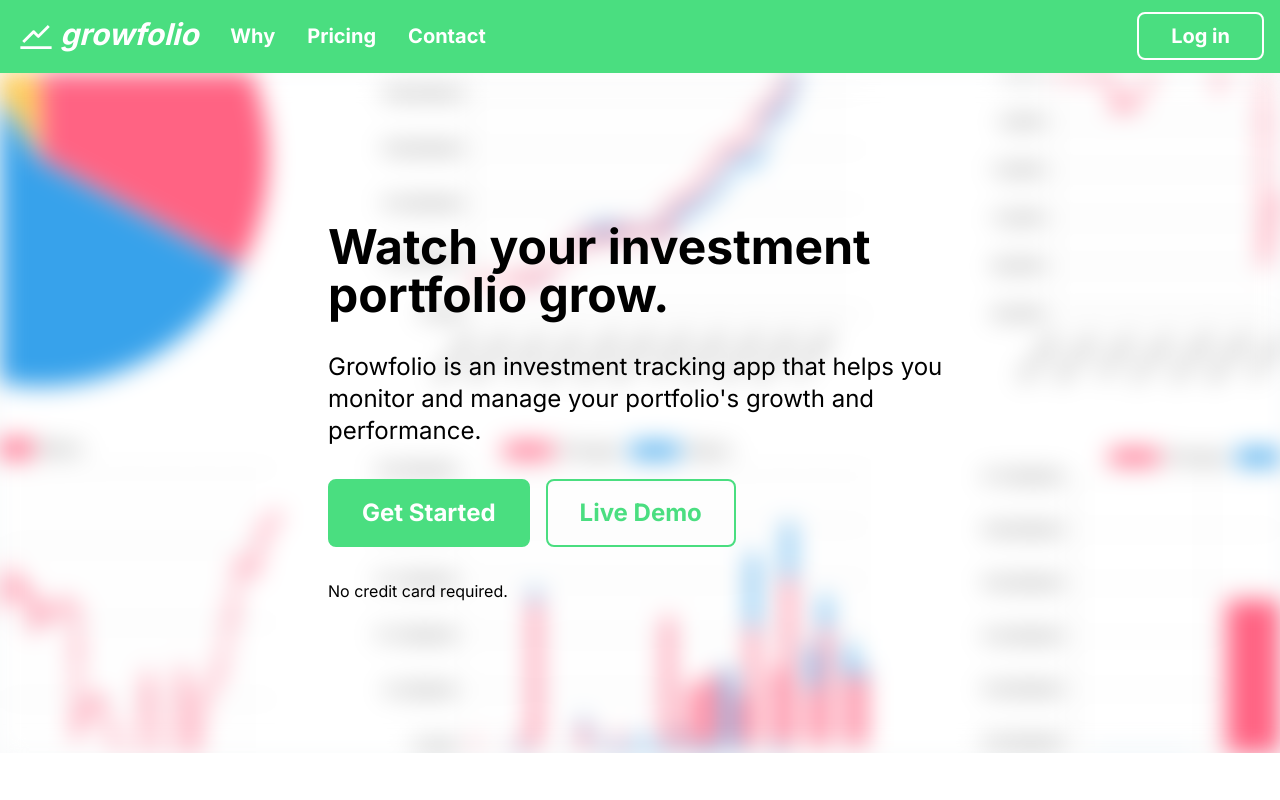
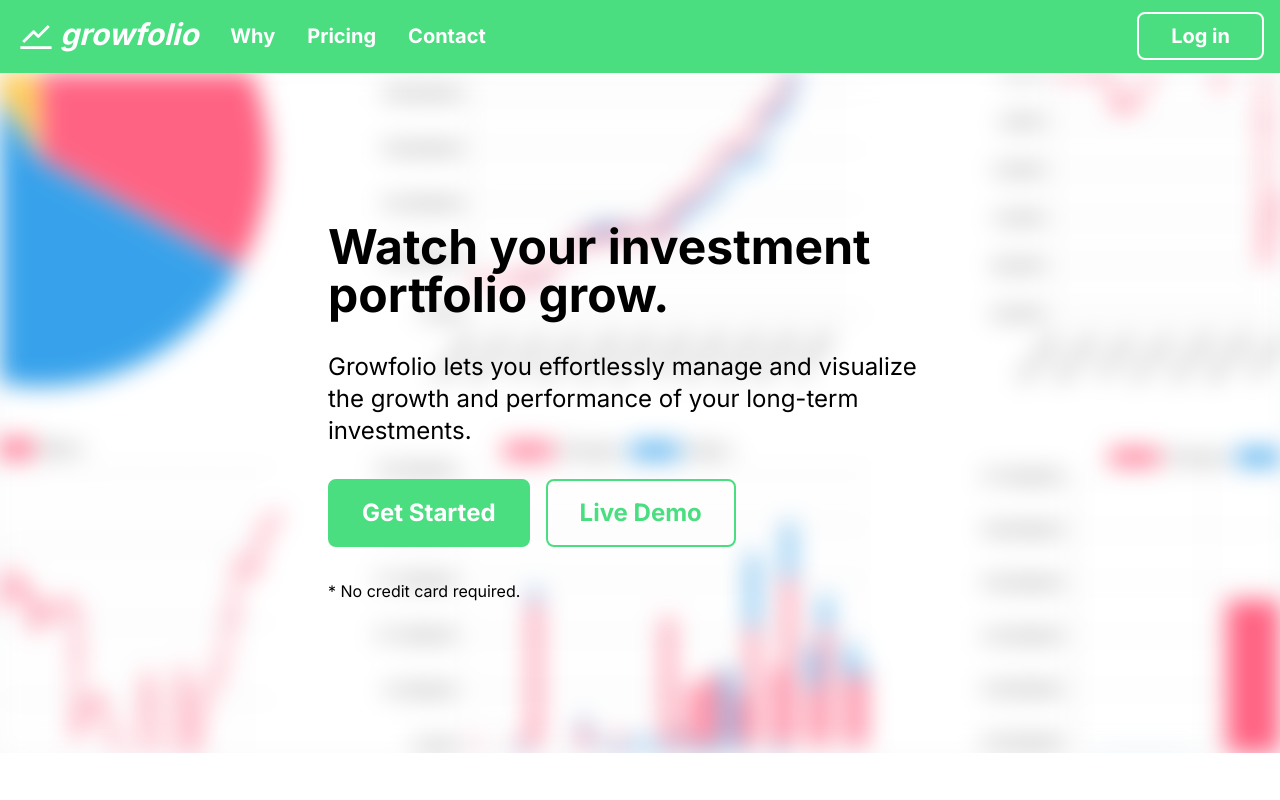
Before and after one commit to lvanderveekens/growfolio, a Next.js app in the folder frontend/: page / in a window 1280 px wide. Shown: the top 800 px of the page. Built offline with nearby package versions, Linux system fonts and the light colour scheme; no server answers.

Commit message:
small changes

```diff
--- a/frontend/app/landing-page.tsx
+++ b/frontend/app/landing-page.tsx
@@ -91,8 +91,8 @@ export default function LandingPage() {
             <div className="w-full lg:w-2/4 mx-auto">
               <div className="text-4xl lg:text-5xl font-bold mb-8">Watch your investment portfolio grow.</div>
               <div className="text-xl lg:text-2xl mb-8">
-                Growfolio is an investment tracking app that helps you monitor and manage your portfolio's growth and
-                performance.
+                Growfolio lets you effortlessly manage and visualize the growth and performance
+                of your long-term investments.
               </div>
               <div className="mb-8">
                 <Button
@@ -111,7 +111,7 @@ export default function LandingPage() {
                   Live Demo
                 </Button>
               </div>
-              <div>No credit card required.</div>
+              <div>* No credit card required.</div>
             </div>
           </div>
         </div>
@@ -178,8 +178,8 @@ export default function LandingPage() {
             <div className="lg:col-span-5">
               <div className="text-xl lg:text-3xl font-bold mb-8">Tailored for long-term investors</div>
               <div className="text-lg lg:text-2xl">
-                Created for long-term investors and those pursuing Financial Independence, Retire Early
-                (FIRE), this platform is your dedicated companion on the path to strategic wealth-building.
+                Created for long-term investors and those pursuing Financial Independence, Retire Early (FIRE), this
+                platform is your dedicated companion on the path to strategic wealth-building.
               </div>
             </div>
             <div className="lg:col-start-7 lg:col-span-6">
@@ -248,7 +248,7 @@ export default function LandingPage() {
       {/* contact section */}
       <div id="contact" className="scroll-mt-[50px] py-[50px] lg:py-[100px] bg-white">
         <h2 className="text-2xl lg:text-4xl font-bold text-center mb-[50px] lg:mb-[100px]">Contact</h2>
-        <div className="container lg:text-2xl ">
+        <div className="container lg:text-xl ">
           <div className="grid grid-cols-1 lg:grid-cols-2 gap-[50px] lg:gap-[100px]">
             <div className="relative">
               <img
@@ -259,9 +259,9 @@ export default function LandingPage() {
             <div>
               <form className="flex flex-col" onSubmit={handleFormSubmit}>
                 <label className="">
-                  <div className="mb-4">Name</div>
+                  <div className="">Name</div>
                   <input
-                    className="border border-black w-full mb-4 lg:mb-[50px]"
+                    className="w-full mb-4 lg:mb-[50px]"
                     type="text"
                     value={contactName || ""}
                     onChange={(e) => setContactName(e.target.value)}
@@ -269,9 +269,9 @@ export default function LandingPage() {
                   />
                 </label>
                 <label className="">
-                  <div className="mb-4">Email</div>
+                  <div className="">Email</div>
                   <input
-                    className="border border-black w-full mb-4 lg:mb-[50px]"
+                    className="w-full mb-4 lg:mb-[50px]"
                     type="email"
                     value={contactEmail || ""}
                     onChange={(e) => setContactEmail(e.target.value)}
@@ -279,9 +279,9 @@ export default function LandingPage() {
                   />
                 </label>
                 <label className="">
-                  <div className="mb-4">Message</div>
+                  <div className="">Message</div>
                   <textarea
-                    className="border border-black w-full mb-4 lg:mb-[50px] resize-none"
+                    className="w-full mb-4 lg:mb-[50px] resize-none"
                     rows={8}
                     value={contactMessage || ""}
                     onChange={(e) => setContactMessage(e.target.value)}
```
Also changed, not shown: 1 other file (tests, documents, lock files or other folders).
